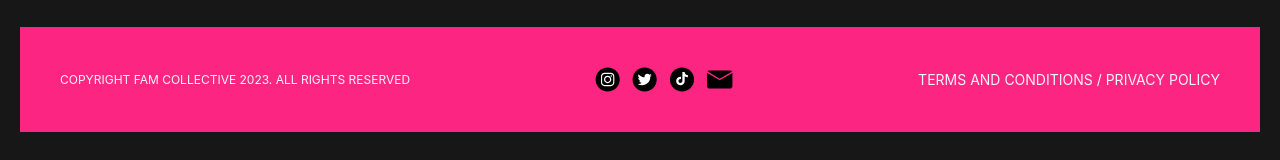
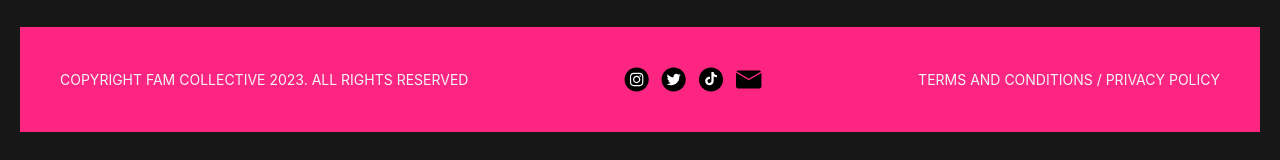
Before and after one commit to climax-solution/fam_frontend, a React (Vite) app: page / in a window 1280 px wide. Shown: the part 2045-2205 px from the top of the page. Built offline with nearby package versions, Linux system fonts and the light colour scheme.

Commit message:
fixed different fontsize issue of footer

```diff
--- a/src/components/Footer.jsx
+++ b/src/components/Footer.jsx
@@ -8,7 +8,7 @@ export default function Footer() {
   return (
     <footer className="bg-[#FC2682] w-full flex flex-col md:flex-row items-center justify-between p-2 md:p-10 gap-4 md:gap-0">
       <div>
-        <p className="text-base text-xs md:text-ms text-center text-gray-100 md:order-1 md:mt-0">
+        <p className="text-base text-xs md:text-sm text-center text-gray-100 md:order-1 md:mt-0">
           COPYRIGHT FAM COLLECTIVE 2023. ALL RIGHTS RESERVED
         </p>
       </div>
```
